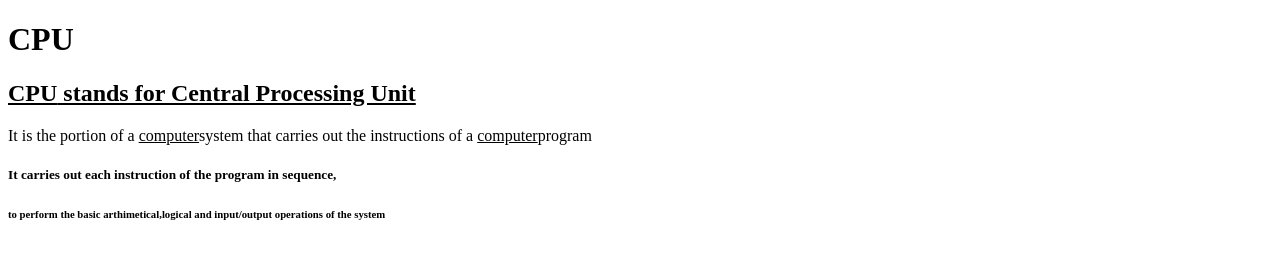
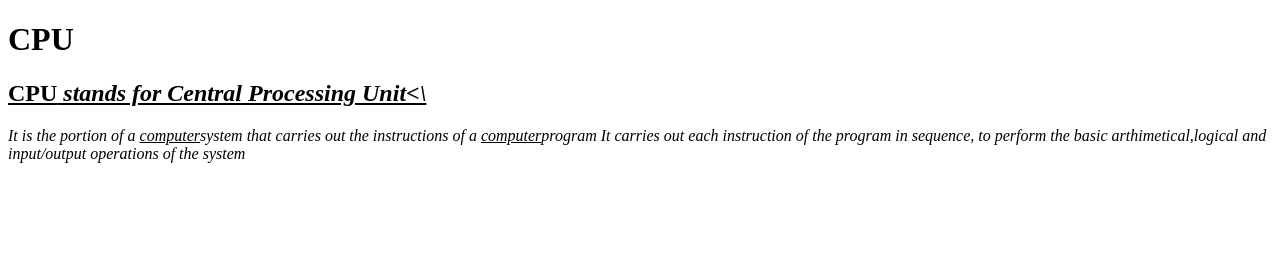
Before and after one commit to iamneo-production/bccdbfabedebfadaeccdfffebaeceaec, a website: page public/index.html in a window 1280 px wide. Drawn offline with Linux system fonts and the light colour scheme.

Commit message:
Backup Commit

```diff
--- a/public/index.html
+++ b/public/index.html
@@ -9,10 +9,10 @@
 </head>
 <body>
     <h1>CPU</h1>
-    <h2><u><b>CPU</b> stands for Central Processing Unit</u></h2>
-    It is the portion of a <u>computer</u>system that carries</h3>
-    out the instructions of a <u>computer</u>program</h4>
-    <h5>It carries out each instruction of the program in sequence,</h5>
-    <h6>to perform the basic arthimetical,logical and input/output operations of the system</h6>
+    <h2><u><b>CPU</b><i> stands for Central Processing Unit<\</u></h2>
+    It is the portion of a <u>computer</u>system that carries
+    out the instructions of a <u>computer</u>program
+    It carries out each instruction of the program in sequence,
+    to perform the basic arthimetical,logical and input/output operations of the system
 </body>
 </html>
```
